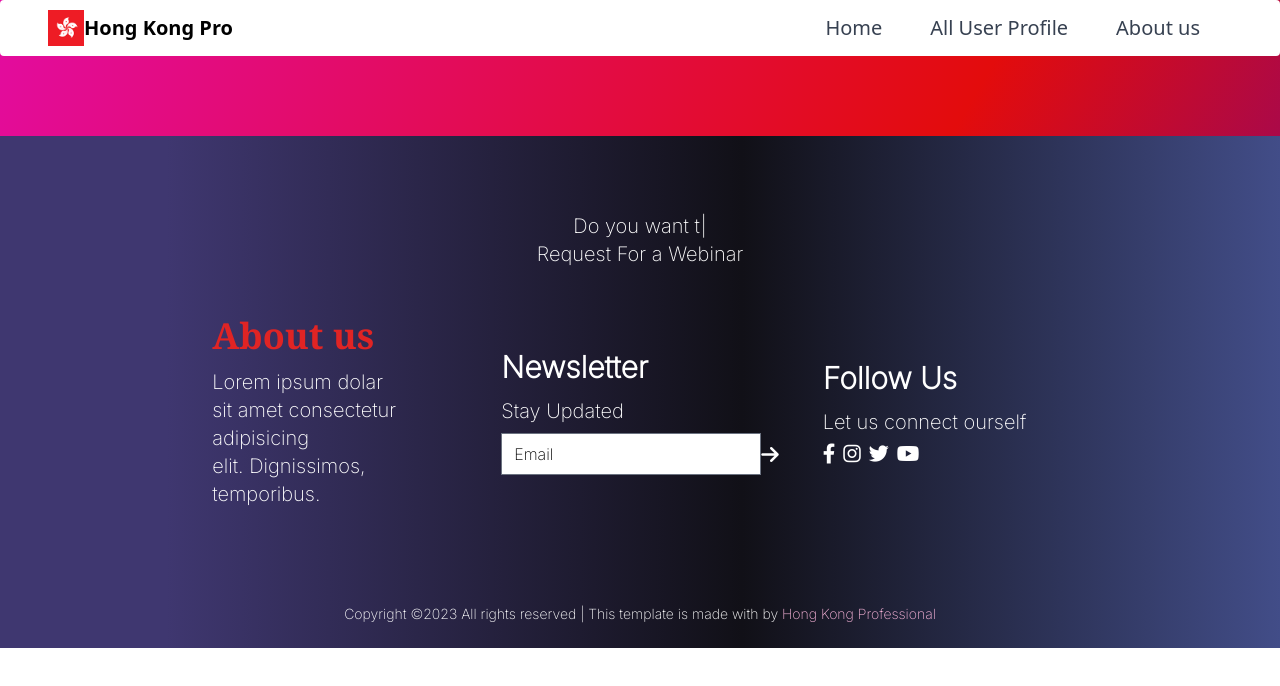
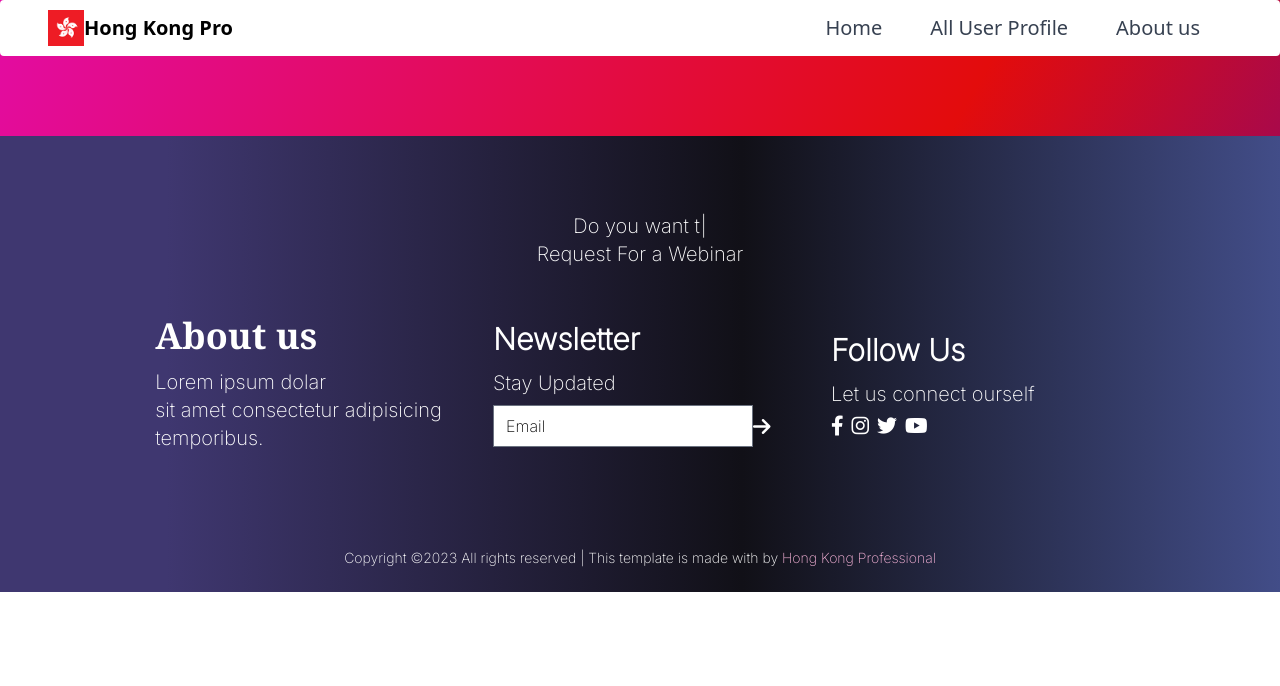
Before and after one commit to RazuAhmad/user-profile-app, a React (Create React App) app: page /aboutUs in a window 1280 px wide. Shown: the top 686 px of the page. Built offline with nearby package versions, Linux system fonts and the light colour scheme.

Commit message:
finally done

```diff
--- a/src/Components/AboutUs/AboutUs.js
+++ b/src/Components/AboutUs/AboutUs.js
@@ -29,11 +29,11 @@ const AboutUs = () => {
 
             {/* About us start */}
              <div className="flex flex-col md:items-start items-center w-full md:w-1/3 ">
-               <h1 className=" text-red-600 font-serif font-extrabold text-4xl mb-3">About us</h1>
+               <h1 className=" text-white font-serif font-extrabold text-4xl mb-3">About us</h1>
                <p className="">
                  Lorem ipsum dolar
                </p>
-               <p> sit amet consectetur adipisicing <br /> elit. Dignissimos, temporibus.</p>
+               <p> sit amet consectetur adipisicing temporibus.</p>
 
              </div>
              {/* About us ended */}
```
Also changed, not shown: src/Components/AllUsers/AllUsers.css (line endings or trailing spaces).
